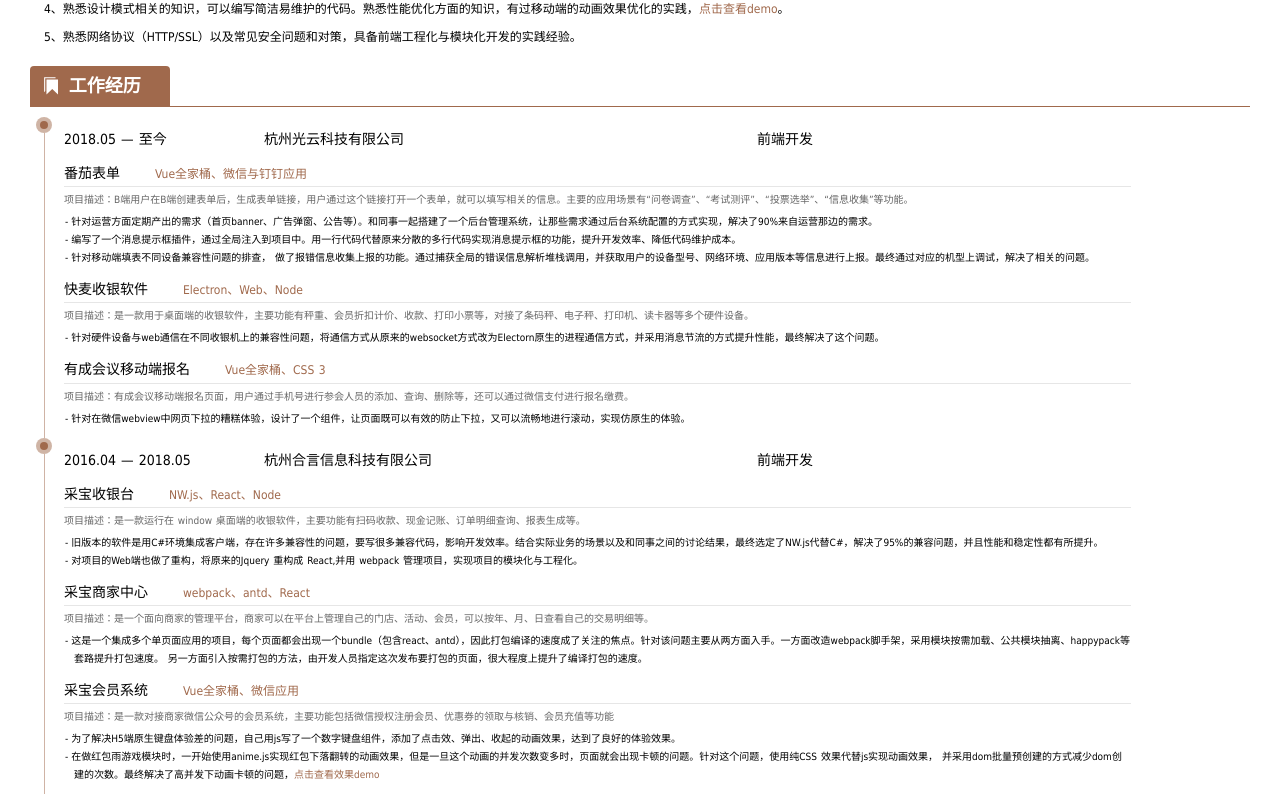
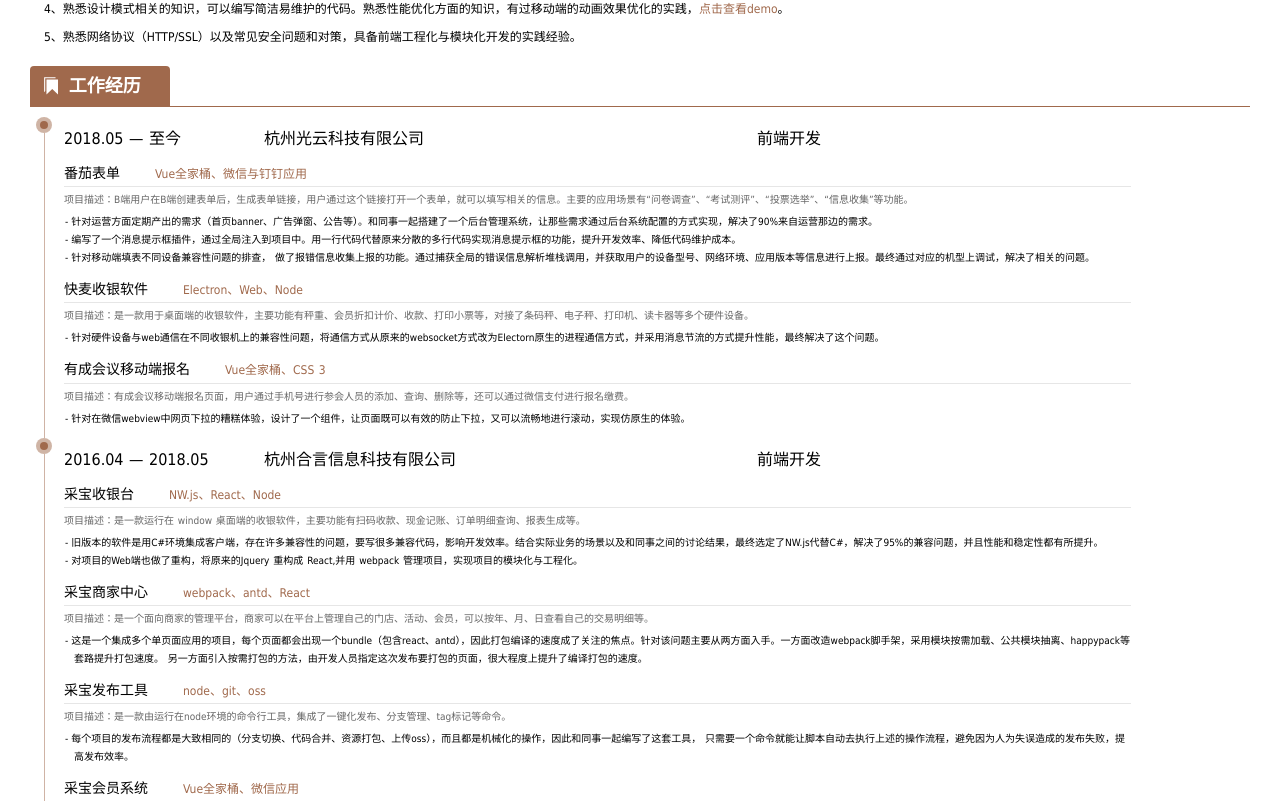
Before and after one commit to zhoufeifan/my-resume, a Nuxt app: page / in a window 1280 px wide. Shown: the part 359-1160 px from the top of the page. Built offline with nearby package versions, Linux system fonts and the light colour scheme; no server answers.

Commit message:
完善简历

```diff
--- a/components/CareerTitle.vue
+++ b/components/CareerTitle.vue
@@ -21,6 +21,7 @@
   @import "~assets/mixin.scss";
   .career-title{
     display: flex;
+    font-size: 16px;
     .time{
       width: 200px;
     }
--- a/pages/index.vue
+++ b/pages/index.vue
@@ -134,6 +134,14 @@
             resolves:[
               `这是一个集成多个单页面应用的项目，每个页面都会出现一个bundle（包含react、antd），因此打包编译的速度成了关注的焦点。针对该问题主要从两方面入手。一方面改造webpack脚手架，采用模块按需加载、公共模块抽离、happypack等套路提升打包速度。
               另一方面引入按需打包的方法，由开发人员指定这次发布要打包的页面，很大程度上提升了编译打包的速度。`,
+            ]
+          },{
+            title: '采宝发布工具',
+            skill: 'node、git、oss',
+            desc: '是一款由运行在node环境的命令行工具，集成了一键化发布、分支管理、tag标记等命令。',
+            resolves:[
+              `每个项目的发布流程都是大致相同的（分支切换、代码合并、资源打包、上传oss），而且都是机械化的操作，因此和同事一起编写了这套工具，
+              只需要一个命令就能让脚本自动去执行上述的操作流程，避免因为人为失误造成的发布失败，提高发布效率。`,
             ]
           },{
             title: '采宝会员系统',
```
